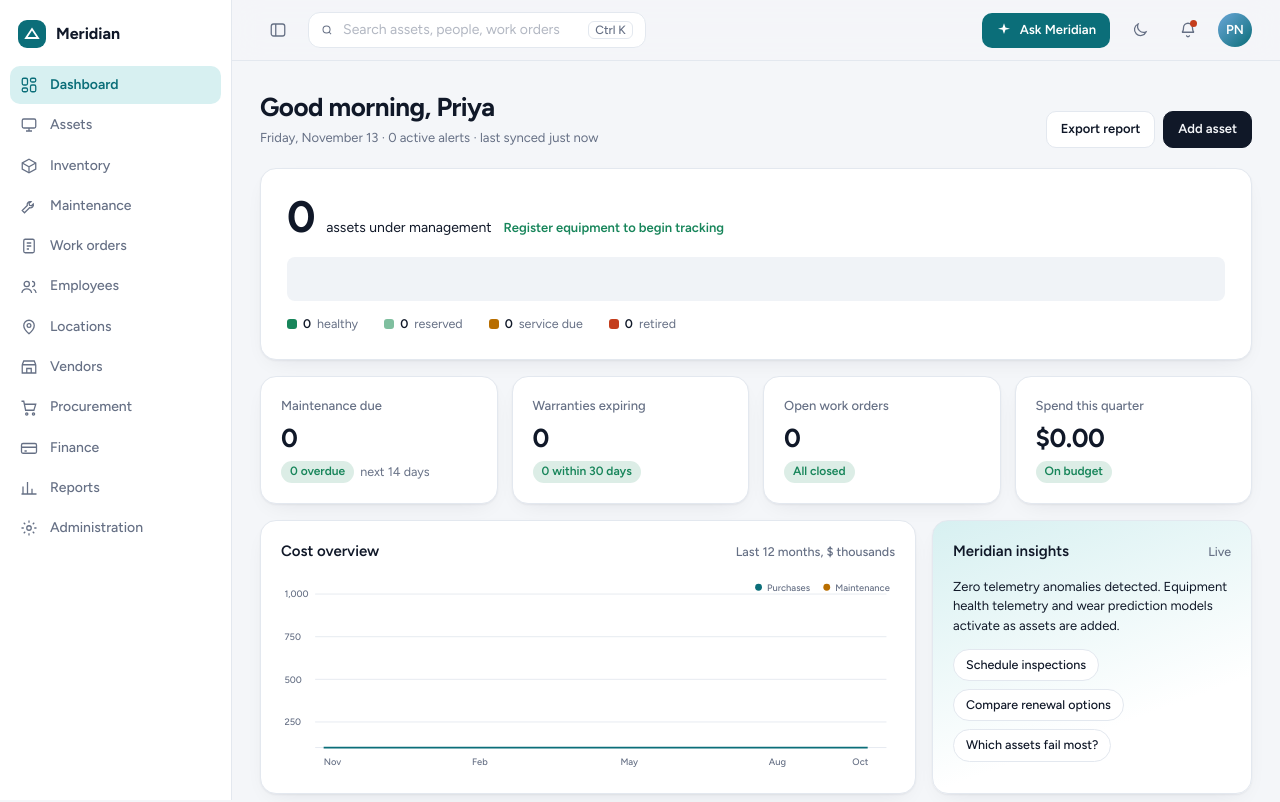
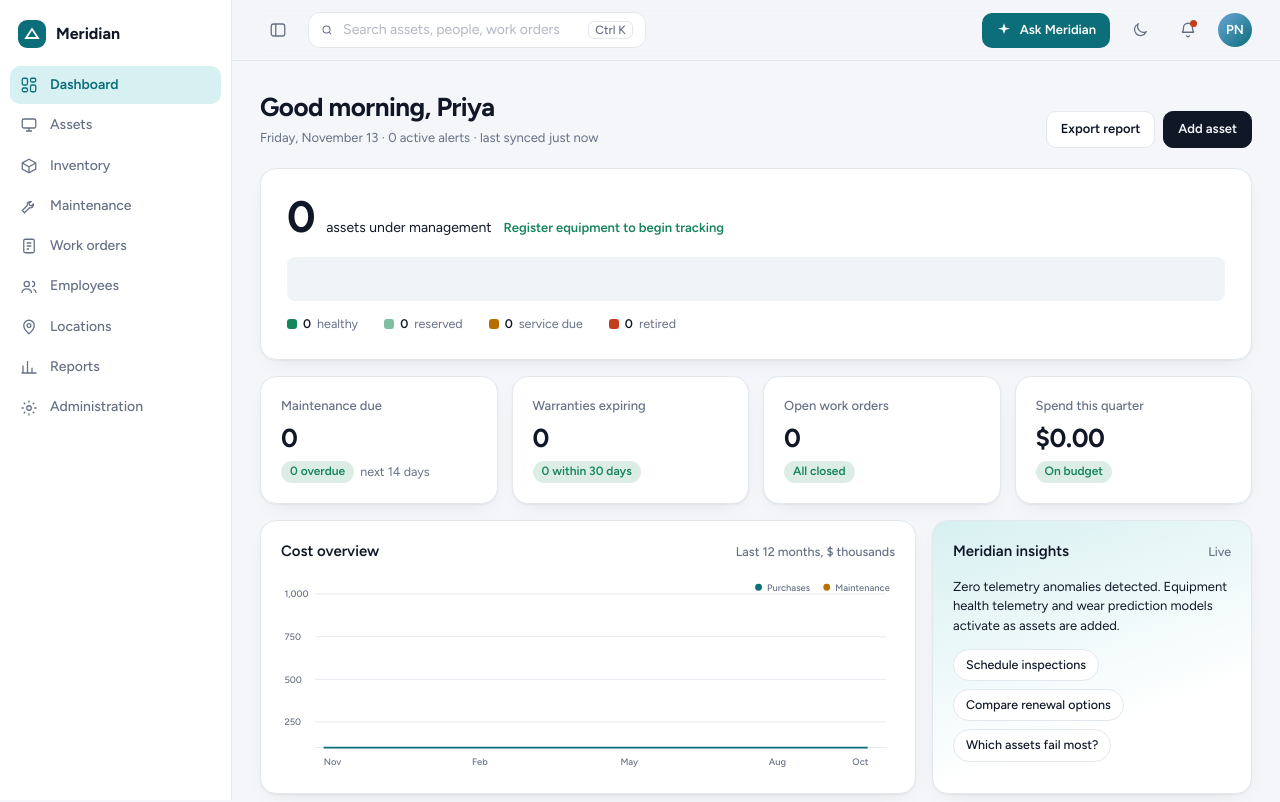
Before and after one commit to uttamsingh321/Asset-Management-System, a React (Vite) app in the folder frontend/: page / in a window 1280 px wide. Shown: the top 802 px of the page. Built offline with nearby package versions, Linux system fonts and the light colour scheme.

Commit message:
chore(ui): remove Vendors, Procurement, and Finance modules from navigation and routing

```diff
--- a/frontend/src/App.tsx
+++ b/frontend/src/App.tsx
@@ -232,45 +232,6 @@ export function App() {
                 <circle cx="12" cy="10" r="2.5" />
               </svg>
               <span>Locations</span>
-            </a>
-
-            <a
-              className={currentHash === 'vendors' ? 'on' : ''}
-              href="#vendors"
-              onClick={(e) => handleNavClick('vendors', e)}
-              title={isMini ? 'Vendors' : undefined}
-            >
-              <svg viewBox="0 0 24 24">
-                <path d="M3 9 5 4h14l2 5M3 9v11h18V9M3 9h18M9 20v-6h6v6" />
-              </svg>
-              <span>Vendors</span>
-            </a>
-
-            <a
-              className={currentHash === 'procurement' ? 'on' : ''}
-              href="#procurement"
-              onClick={(e) => handleNavClick('procurement', e)}
-              title={isMini ? 'Procurement' : undefined}
-            >
-              <svg viewBox="0 0 24 24">
-                <circle cx="9" cy="20" r="1.5" />
-                <circle cx="18" cy="20" r="1.5" />
-                <path d="M2 3h3l2.5 12h11L21 7H6" />
-              </svg>
-              <span>Procurement</span>
-            </a>
-
-            <a
-              className={currentHash === 'finance' ? 'on' : ''}
-              href="#finance"
-              onClick={(e) => handleNavClick('finance', e)}
-              title={isMini ? 'Finance' : undefined}
-            >
-              <svg viewBox="0 0 24 24">
-                <rect x="2" y="6" width="20" height="13" rx="2" />
-                <path d="M2 11h20M6 16h3" />
-              </svg>
-              <span>Finance</span>
             </a>
 
             <a
--- a/frontend/src/data/meridianData.ts
+++ b/frontend/src/data/meridianData.ts
@@ -100,51 +100,6 @@ export const meridianPages: Record<string, PageData> = {
     bh: 'Assets by site',
     b: [],
   },
-  vendors: {
-    t: 'Vendors',
-    s: '0 approved supplier profiles',
-    btn: 'Add vendor',
-    k: [
-      ['Active vendors', '0', '0 added this year'],
-      ['Contracts expiring', '0', 'Next 60 days'],
-      ['On-time delivery', '100%', 'Target 95%'],
-      ['Spend this year', '$0.00', 'Top 10 = 0%'],
-    ],
-    ah: 'Top vendors',
-    a: [],
-    bh: 'Spend by category',
-    b: [],
-  },
-  procurement: {
-    t: 'Procurement',
-    s: '0 open purchase orders',
-    btn: 'New purchase order',
-    k: [
-      ['Open POs', '0', '$0 committed'],
-      ['Awaiting approval', '0', '0 pending'],
-      ['Cycle time', '0.0 days', 'Request to order'],
-      ['Savings this year', '$0.00', 'From negotiation'],
-    ],
-    ah: 'Purchase orders',
-    a: [],
-    bh: 'POs by status',
-    b: [],
-  },
-  finance: {
-    t: 'Finance',
-    s: 'Book value and depreciation across all assets',
-    btn: 'Export ledger',
-    k: [
-      ['Book value', '$0.00', 'Of $0 cost'],
-      ['Depreciation this year', '$0.00', 'On schedule'],
-      ['Quarter spend', '$0.00', '0% under budget'],
-      ['Warranty savings', '$0.00', 'Claims paid'],
-    ],
-    ah: 'Cost centers',
-    a: [],
-    bh: 'Book value by category',
-    b: [],
-  },
   reports: {
     t: 'Reports',
     s: '0 saved audit reports',
@@ -185,9 +140,6 @@ export const navItems = [
   { key: 'workorders', label: 'Work orders' },
   { key: 'employees', label: 'Employees' },
   { key: 'locations', label: 'Locations' },
-  { key: 'vendors', label: 'Vendors' },
-  { key: 'procurement', label: 'Procurement' },
-  { key: 'finance', label: 'Finance' },
   { key: 'reports', label: 'Reports' },
   { key: 'administration', label: 'Administration' },
 ]
```
Also changed, not shown: 1 other file (tests, documents, lock files or other folders).
